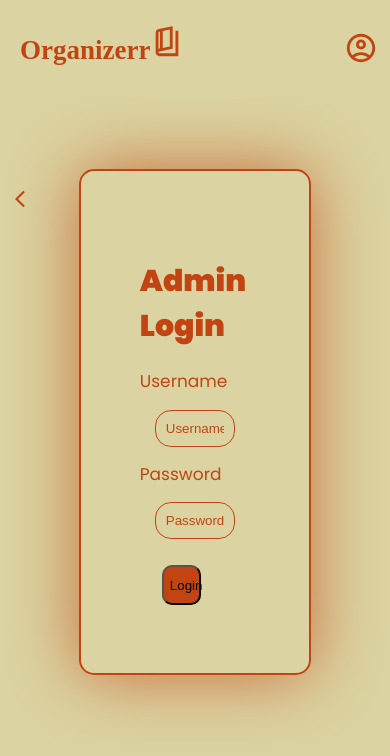
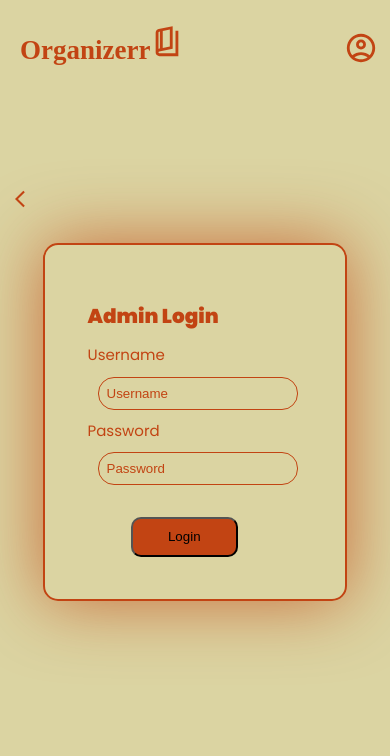
Before and after one commit to AbhaiSankarPR/Timetable-React, a React (Vite) app: page /AdminLogin in a window 390 px wide. Shown: the top 756 px of the page. Built offline with nearby package versions, Linux system fonts and the light colour scheme; a web font is replaced by a local one.

Commit message:
introduction to edittable

```diff
--- a/src/AdminLogin.css
+++ b/src/AdminLogin.css
@@ -48,3 +48,23 @@ input::placeholder {
     margin-left: 20%;
     margin-top: 10%;
 }
+@media screen and (max-width: 600px) {
+    .login {
+        margin: 10vh 5vh;
+        padding: 5vh 5vh;
+    }
+    input {
+        width: 85%;
+        padding: 8px;
+        margin: 10px;
+    }
+    .login-button {
+        width: 50%;
+    }
+    h1{
+        font-size: 20px;
+    }
+    label{
+        font-size: 15px;
+    }
+}
--- a/src/AdminLogin.jsx
+++ b/src/AdminLogin.jsx
@@ -8,7 +8,7 @@ function AdminLogin() {
     function login() {
         if (username === "user" && password === "admin") {
             alert("Login Successful");
-            {/*window.location.href = "/edittimetable";*/}
+            window.location.href = "/EditTimeTable";
         } else {
             alert("Invalid Credentials");
         }
--- a/src/App.jsx
+++ b/src/App.jsx
@@ -8,6 +8,7 @@ import './App.css';
 import BackButton from './backbutton.jsx';
 import LoadingScreen from './LoadingScreen.jsx';
 import AdminLogin from './AdminLogin.jsx';
+import EditTimeTable from './EditTimeTable.jsx';
 
 function App() {
   return (
@@ -56,6 +57,7 @@ function AppContent() {
         <Route path="/timetable" element={<TablePage />} />
         <Route path="/subject/:subject" element={<SubjectPortion />} />
         <Route path="/AdminLogin" element={<AdminLogin/>} />
+        <Route path="/EditTimeTable" element={<EditTimeTable/>} />
 
       </Routes>
     </>
--- /dev/null
+++ b/src/EditTimeTable.jsx
@@ -0,0 +1,10 @@
+import React from "react";
+function EditTimeTable() {
+    return (
+        <div>
+            <h1>Edit Time Table</h1>
+            <p>Coming Soon...</p>
+        </div>
+    );
+}
+export default EditTimeTable;
--- a/src/header.jsx
+++ b/src/header.jsx
@@ -21,19 +21,19 @@ function Header() {
                     width="56px"
                     fill="#c24413"
                 >
-                    <path d="M270-80q-45 0-77.5-30.5T160-186v-558q0-38 23.5-68t61.5-38l395-78v640l-379 76q-9 2-15 9.5t-6 16.5q0 11 9 18.5t21 7.5h450v-640h80v720H270Zm90-233 200-39v-478l-200 39v478Zm-80 16v-478l-15 3q-11 2-18 9.5t-7 18.5v457q5-2 10.5-3.5T261-293l19-4Zm-40-472v482-482Z" />
+                    <path d="M270-80q-45 0-77.5-30.5T160-186v-558q0-38 23.5-68t61.5-38l395-78v640l-379 76q-9 2-15 9.5t-6 16.5q0 11 9 18.5t21 7.5h450v-640h80v720H270Zm90-233 200-39v-478l-200 39v478Zm-80 16v-478l-15 3q-11 2-18 9.5t-7 18.5v457q5-2 10.5-3.5T261-293l19-4Zm-40-472v482-482Z" /><title>Organizerr</title>
                 </svg>
             </div>
             <svg
                 className="profile"
-                onClick={handleProfileClick} // Calls function with condition check
+                onClick={handleProfileClick}
                 xmlns="http://www.w3.org/2000/svg"
                 height="54px"
                 viewBox="0 -960 960 960"
                 width="54px"
                 fill="#c24413"
             >
-                <path d="M234-276q51-39 114-61.5T480-360q69 0 132 22.5T726-276q35-41 54.5-93T800-480q0-133-93.5-226.5T480-800q-133 0-226.5 93.5T160-480q0 59 19.5 111t54.5 93Zm246-164q-59 0-99.5-40.5T340-580q0-59 40.5-99.5T480-720q59 0 99.5 40.5T620-580q0 59-40.5 99.5T480-440Zm0 360q-83 0-156-31.5T197-197q-54-54-85.5-127T80-480q0-83 31.5-156T197-763q54-54 127-85.5T480-880q83 0 156 31.5T763-763q54 54 85.5 127T880-480q0 83-31.5 156T763-197q-54 54-127 85.5T480-80Zm0-80q53 0 100-15.5t86-44.5q-39-29-86-44.5T480-280q-53 0-100 15.5T294-220q39 29 86 44.5T480-160Zm0-360q26 0 43-17t17-43q0-26-17-43t-43-17q-26 0-43 17t-17 43q0 26 17 43t43 17Zm0-60Zm0 360Z" />
+                <path d="M234-276q51-39 114-61.5T480-360q69 0 132 22.5T726-276q35-41 54.5-93T800-480q0-133-93.5-226.5T480-800q-133 0-226.5 93.5T160-480q0 59 19.5 111t54.5 93Zm246-164q-59 0-99.5-40.5T340-580q0-59 40.5-99.5T480-720q59 0 99.5 40.5T620-580q0 59-40.5 99.5T480-440Zm0 360q-83 0-156-31.5T197-197q-54-54-85.5-127T80-480q0-83 31.5-156T197-763q54-54 127-85.5T480-880q83 0 156 31.5T763-763q54 54 85.5 127T880-480q0 83-31.5 156T763-197q-54 54-127 85.5T480-80Zm0-80q53 0 100-15.5t86-44.5q-39-29-86-44.5T480-280q-53 0-100 15.5T294-220q39 29 86 44.5T480-160Zm0-360q26 0 43-17t17-43q0-26-17-43t-43-17q-26 0-43 17t-17 43q0 26 17 43t43 17Zm0-60Zm0 360Z" /><title>Profile Login</title>
             </svg>
         </div>
     );
```
